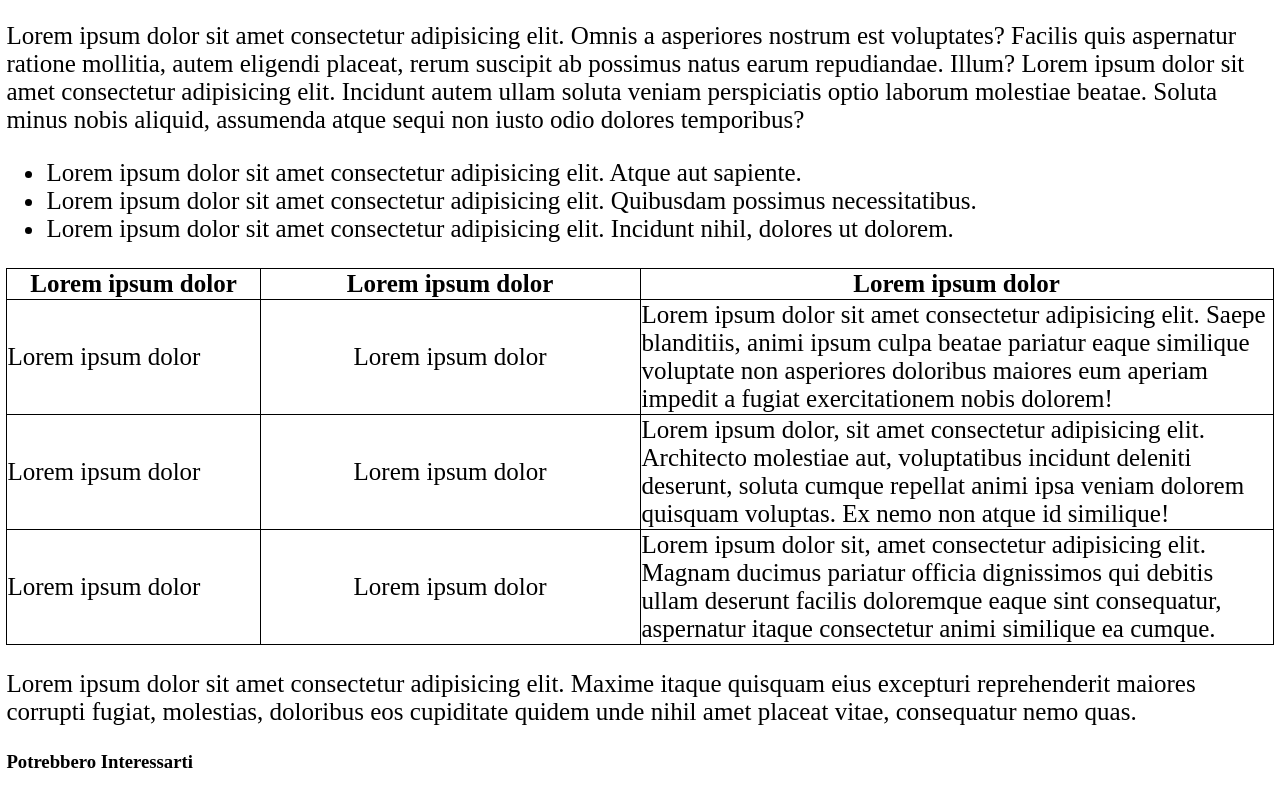
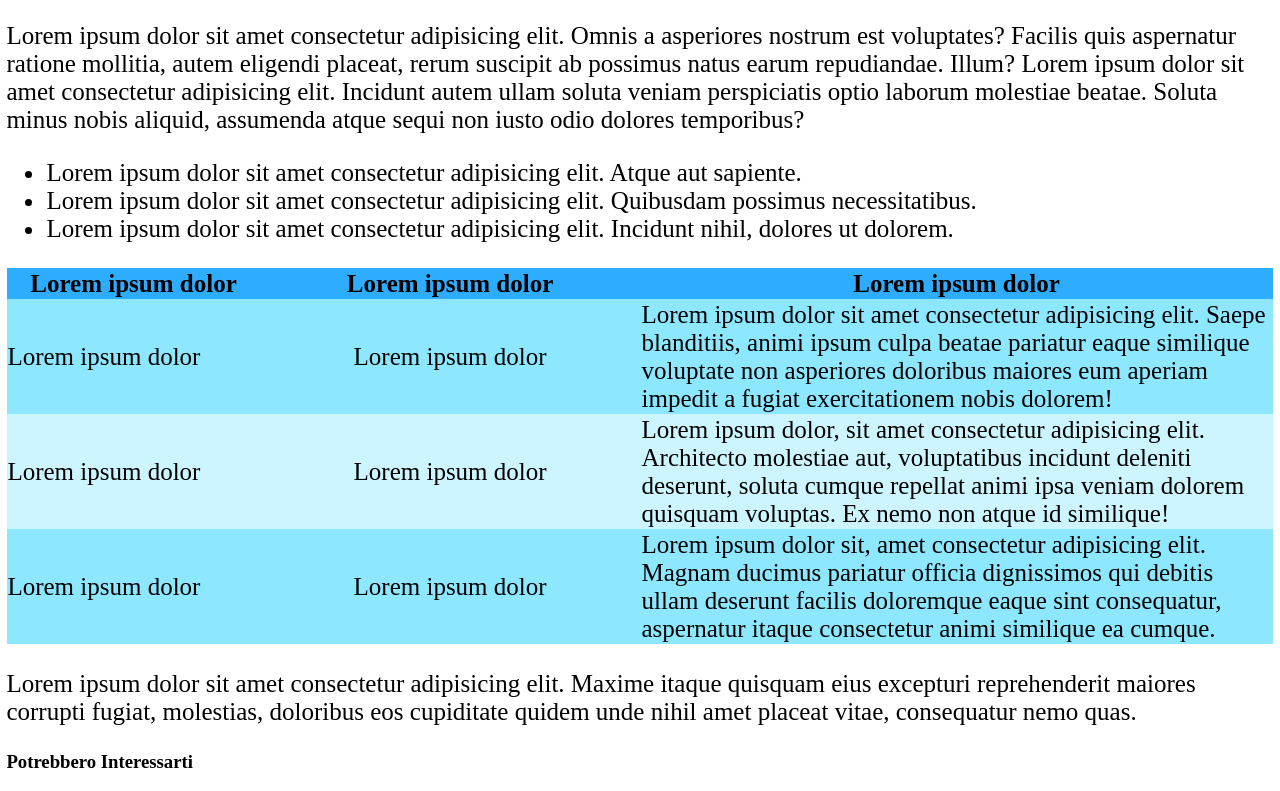
Before and after one commit to GvMazzon25/html-css-booleaner, a plain HTML site: page index.html in a window 1280 px wide. Shown: the part 1427-2218 px from the top of the page. Drawn offline with Linux system fonts and the light colour scheme.

Commit message:
table-color

```diff
--- a/style.css
+++ b/style.css
@@ -55,7 +55,7 @@ main{
 }
 
 table, th, td {
-    border: 1px solid black;
+    border: 1px solid transparent;
     border-collapse: collapse;
     size: 100%;
 
@@ -72,5 +72,20 @@ table, th, td {
 
 .third_cell{
     width: 50%;
-    padding left: 0;
 }
+
+#firstLorem{
+    padding: 0;
+}
+
+#blue{
+    background-color: rgb(46, 172, 255);
+}
+
+.light-blue{
+    background-color: rgb(141, 232, 255);
+}
+
+#white-blue{
+    background-color: rgb(205, 245, 255)
+}
```
